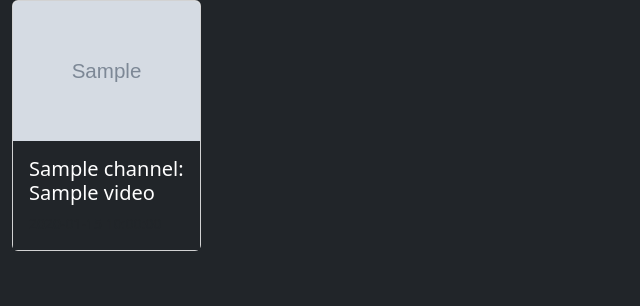
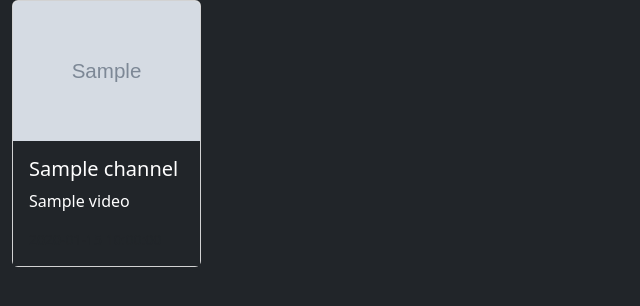
Before and after one commit to essembeh/YouRSS, a Flask app: template youtube_rss_viewer/templates/grid.html in a window 1280 px wide. Shown: the top 306 px of the page, without its empty margins (0-640 px from the left). Run offline with Flask 2, Linux system fonts and the light colour scheme; the template is opened without the code that fills it: most values are stand-ins (such as "Sample title", 1, 10 or a date in 2020); grey boxes marked "Sample" are stand-in pictures; parts of the project's set-up code (start-up, migrations or seed data) failed here and were passed over.

Commit message:
UI: Reorder card labels & add links

```diff
--- a/youtube_rss_viewer/templates/grid.html
+++ b/youtube_rss_viewer/templates/grid.html
@@ -16,11 +16,11 @@
                 <div class="text-white card h-100" data-thumbnail="{{video.thumbnail_url}}"
                     data-video="{{video.video_id}}">
                     <img src="{{video.thumbnail_url}}" class="card-img-top" alt="{{video.title}}" />
-                    <div class="bg-dark card-body">
-                        <h5 class="card-title">{{channels[video.channel_id].title}}:
-                            <span class="fw-normal">{{video.title}}</span>
-                        </h5>
-                        <p class="card-text"><small class="text-muted">{{video.updated_label}}</small>
+                    <div class="bg-dark card-body d-flex flex-column">
+                        <h5 class="card-title" onclick="window.open('{{channels[video.channel_id].link}}')">
+                            {{channels[video.channel_id].title}}</h5>
+                        <p class="card-text" onclick="window.open('{{video.link}}')">{{video.title}}</p>
+                        <p class="card-text mt-auto"><small class="text-muted">{{video.updated_label}}</small>
                         </p>
                     </div>
                 </div>
```
